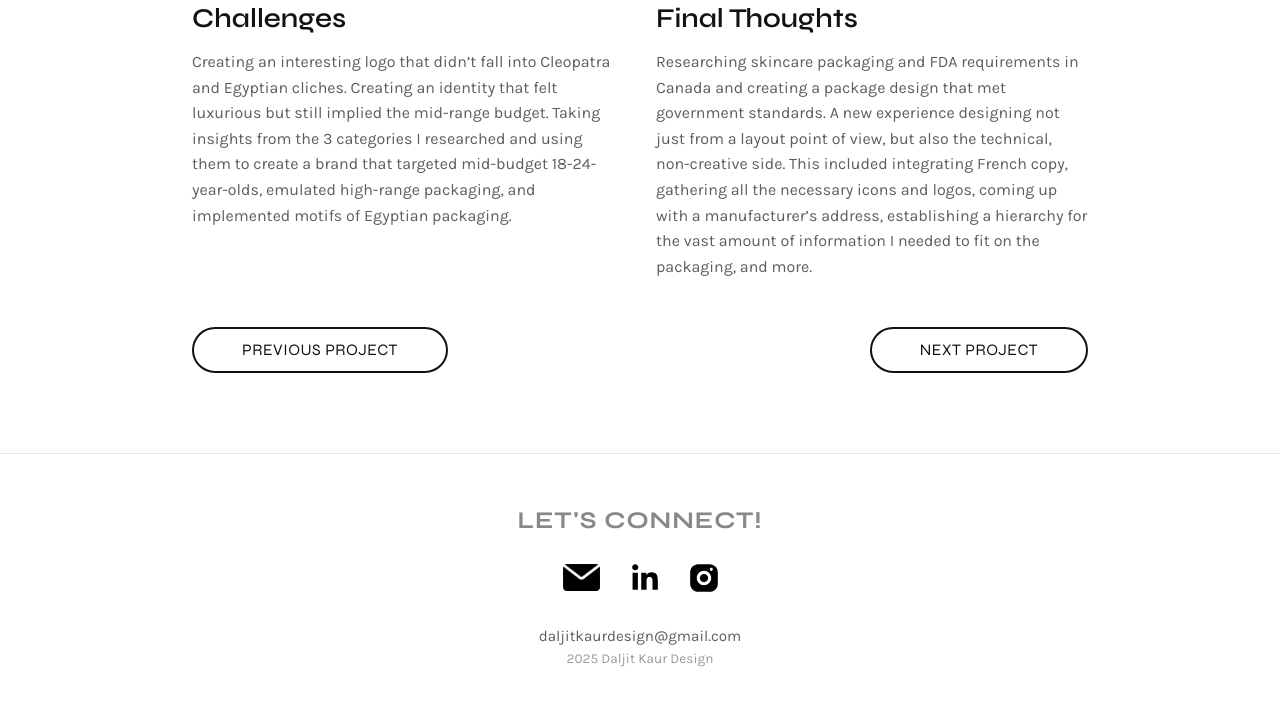
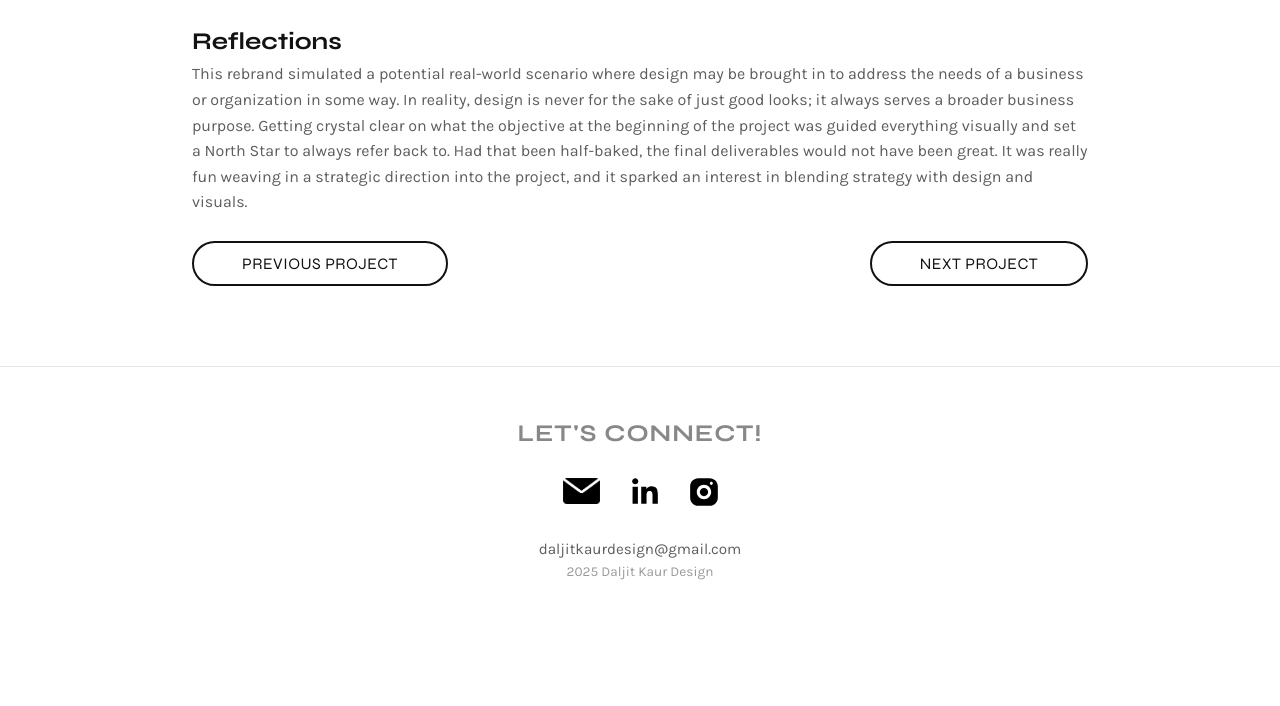
Before and after one commit to daljit-kk/2025portfolio, a plain HTML site: page swctwo.html in a window 1280 px wide. Shown: the part 5628-6334 px from the top of the page. After the commit the page ends 6259 px from the top, so only its background shows below. Drawn offline with Linux system fonts and the light colour scheme.

Commit message:
Add files via upload

```diff
--- a/swctwo.html
+++ b/swctwo.html
@@ -595,14 +595,15 @@ Most people don’t realize the International Joint Commission invites public in
   </div>
 </div>
 
-	  <div class="grid-3col">
+	  <br>
+<div>
       <div>
-        <h2 class="fade-in">Challenges</h2>
-        <p class="fade-in">Creating an interesting logo that didn’t fall into Cleopatra and Egyptian cliches. Creating an identity that felt luxurious but still implied the mid-range budget. Taking insights from the 3 categories I researched and using them to create a brand that targeted mid-budget 18-24-year-olds, emulated high-range packaging, and implemented motifs of Egyptian packaging.</p>
+        <h2 class="fade-in">Reflections</h2>
+        <p class="fade-in">This rebrand simulated a potential real-world scenario where design may be brought in to address the needs of a business or organization in some way. In reality, design is never for the sake of just good looks; it always serves a broader business purpose. Getting crystal clear on what the objective at the beginning of the project was guided everything visually and set a North Star to always refer back to. Had that been half-baked, the final deliverables would not have been great. It was really fun weaving in a strategic direction into the project, and it sparked an interest in blending strategy with design and visuals.</p>
       </div>
       <div>
-        <h2 class="fade-in">Final Thoughts</h2>
-        <p class="fade-in">Researching skincare packaging and FDA requirements in Canada and creating a package design that met government standards. A new experience designing not just from a layout point of view, but also the technical, non-creative side. This included integrating French copy, gathering all the necessary icons and logos, coming up with a manufacturer’s address, establishing a hierarchy for the vast amount of information I needed to fit on the packaging, and more. </p>
+		  <br>
+
       </div>
     </div>
 
```
Also changed, not shown: 1in100running.png (added), BikeMockup2.png (added), bb-thumbnail.png (added), bb.jpg (added), bbthumb3.png (added), bbthumbnail2.png (added), bikemockup.png (added), cleo-stacked.jpg (added), 1 other file.
